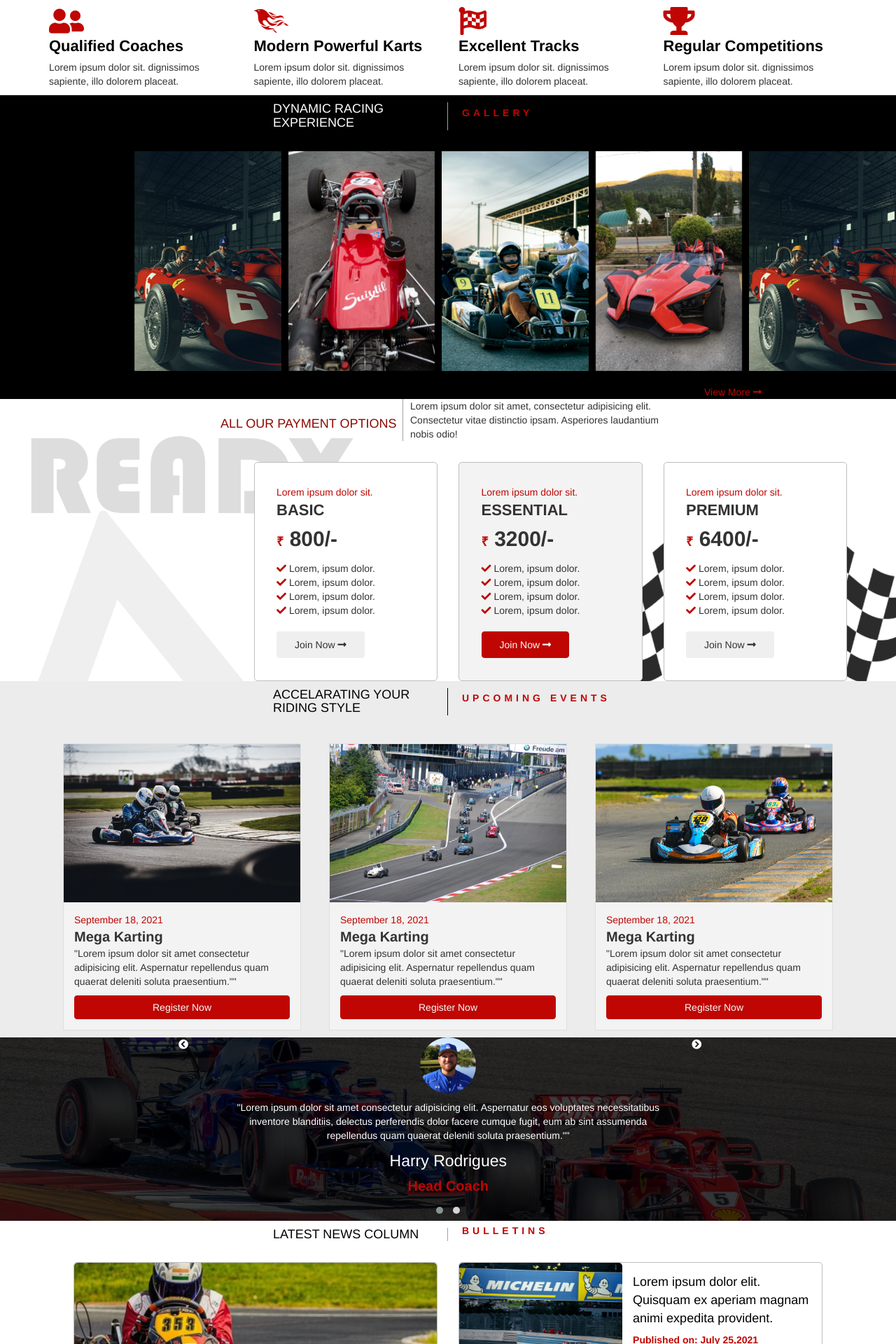
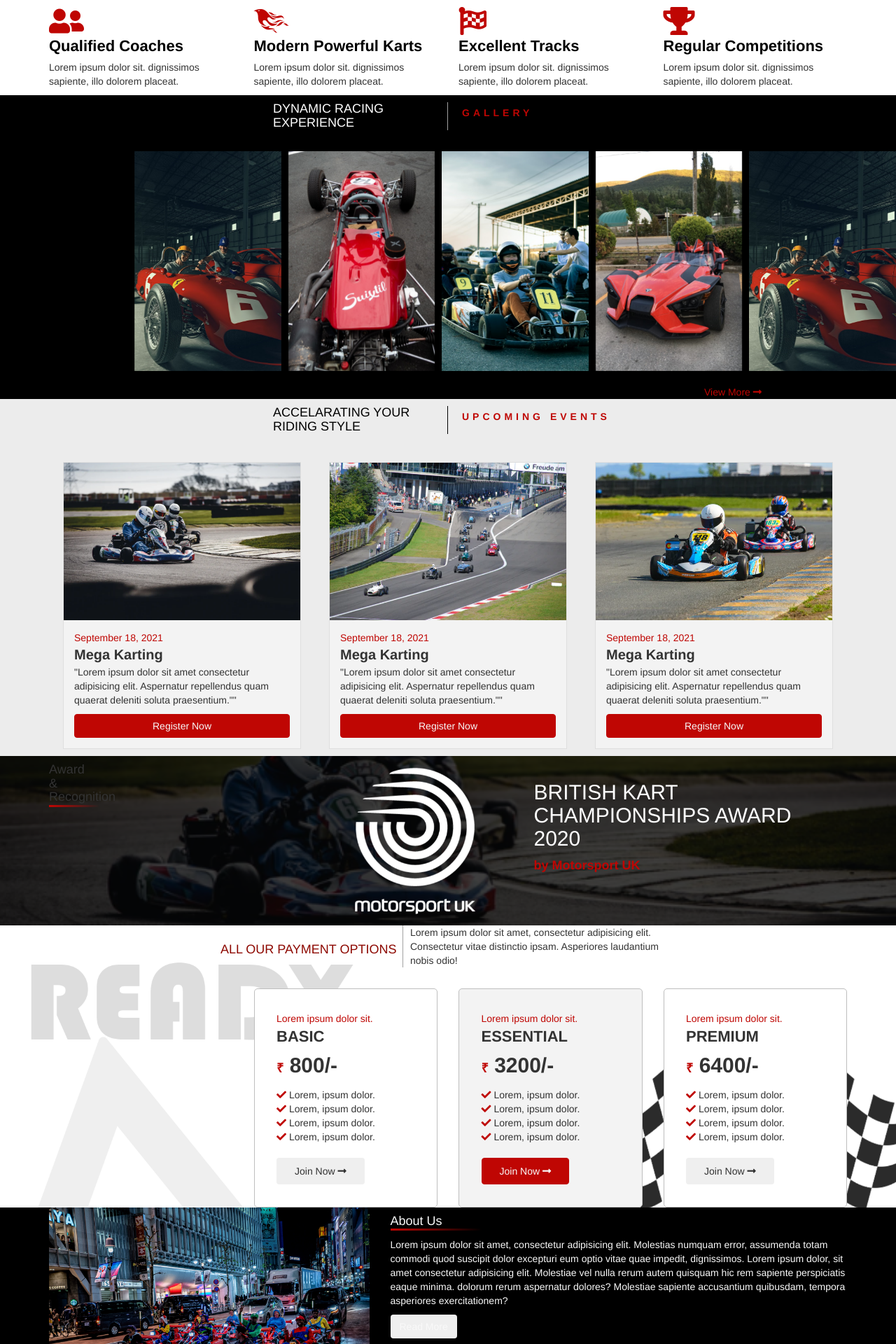
Before and after one commit to shamreen37/GO-KART_Hackathon, a PHP site: page / in a window 1280 px wide. Shown: the part 880-2800 px from the top of the page at 70% size. Run offline with PHP 8.4, Linux system fonts and the light colour scheme; some libraries are stand-ins or nearby versions.

Commit message:
modified files

```diff
--- a/Css/style.css
+++ b/Css/style.css
@@ -17,7 +17,11 @@ body {
     border: 1.5px solid #BF0603 !important;
 }
 
-.btn {}
+.btn-outline-light:hover {
+    background-color: #BF0603 !important;
+    border: #BF0603;
+    color: #f9f9f9 !important;
+}
 
 .headings {
     display: flex;
@@ -172,7 +176,7 @@ header {
 }
 
 .header-container {
-    height: 78vh;
+    height: 81vh;
 }
 
 .header-img {
@@ -190,6 +194,7 @@ header {
     height: 100%;
     display: flex;
     align-items: center;
+    padding-bottom: 20px;
 }
 
 .header-content {}
@@ -446,6 +451,50 @@ header {
 .event-heading {
     font-size: 20px;
     font-weight: 600;
+}
+
+
+/*===========================================================*/
+
+
+/*AWARDS*/
+
+.award-section {
+    background: url("../assets/event1.png") rgba(0, 0, 0, 0.753) no-repeat;
+    background-size: cover;
+    background-blend-mode: multiply;
+    background-position: center;
+}
+
+.award-detail {
+    margin-top: 15px;
+    color: #fff;
+    height: 100%;
+    display: flex;
+    flex-direction: column;
+    justify-content: center;
+}
+
+.award-company {
+    color: #BF0603;
+    font-weight: 800;
+    font-size: 18px;
+}
+
+
+/*===========================================================*/
+
+
+/*ABOUT US*/
+
+.about-section {
+    background-color: #000;
+    color: #f9f9f9;
+}
+
+.about-img-div img {
+    width: 100%;
+    border-radius: 5px;
 }
 
 
@@ -708,6 +757,149 @@ header {
 /*==============================================================*/
 
 
+/*FOOTER  ANIMATION*/
+
+@keyframes wheel {
+    0% {
+        transform: rotate(0deg)
+    }
+    35% {
+        transform: rotate(-90deg)
+    }
+    36%,
+    56% {
+        transform: rotate(-180deg)
+    }
+    100% {
+        transform: rotate(-359deg)
+    }
+}
+
+@keyframes moving {
+    0% {
+        right: -80em;
+        animation-timing-function: ease-out;
+    }
+    35% {
+        right: 0;
+    }
+    36%,
+    56% {
+        right: 0;
+        animation-timing-function: ease-in;
+    }
+    100% {
+        right: 120%;
+    }
+}
+
+@keyframes stableWheel {
+    from {
+        transform: translateY(-.0em);
+    }
+    to {
+        transform: translateY(-.0em);
+    }
+}
+
+.car {
+    display: flex;
+    flex-direction: row;
+    flex-wrap: wrap;
+    margin: 0 auto;
+    position: relative;
+    width: 600px;
+    height: 150px;
+    overflow: hidden;
+    animation: moving 10s linear -2s infinite;
+}
+
+
+/* .carbody{
+     animation: carmove 3.1s infinite linear;
+     background-size: cover;
+     height: 271px;
+     position: relative;
+     width: 600px;
+     z-index: 125;
+   }
+    */
+
+.weel {
+    animation: wheel 0.7s infinite linear;
+    background: url('https://i.stack.imgur.com/0Osjx.png') 0 0;
+    height: 85px;
+    position: absolute;
+    top: 27%;
+    width: 85px;
+    z-index: 200;
+}
+
+.weel1 {
+    left: 85px;
+}
+
+.weel2 {
+    left: 454px;
+}
+
+
+/*animations*/
+
+@keyframes carmove {
+    0% {
+        transform: translateY(0px);
+    }
+    25% {
+        transform: translateY(1px)
+    }
+    29% {
+        transform: translateY(2px)
+    }
+    33% {
+        transform: translateY(3px)
+    }
+    47% {
+        transform: translateY(0px)
+    }
+    58% {
+        transform: translateY(1px)
+    }
+    62% {
+        transform: translateY(2px)
+    }
+    66% {
+        transform: translateY(3px)
+    }
+    75% {
+        transform: translateY(1px)
+    }
+    100% {
+        transform: translateY(0px)
+    }
+}
+
+body {
+    -webkit-animation: color-fade 10s infinite;
+    -moz-animation: color-fade 10s infinite;
+    animation: color-fade 10s infinite;
+}
+
+
+/* @-webkit-keyframes color-fade {
+     0% { background: #9a5342; }
+     25% { background: #fffc0c; }
+     50% { background: #e46d00; }
+     75% { background: #ff3506; }
+     100% { background: #9a5342; }
+   }
+    */
+
+.stopedWeel {
+    animation: stableWheel .2s linear infinite alternate;
+}
+
+
 /*============================================================================*/
 
 
--- a/Css/style2.css
+++ b/Css/style2.css
@@ -197,6 +197,8 @@ hr {
     color: #8D0801;
 }
 
+
+/*
 button {
     color: #BF0603 !important;
     border-color: #BF0603 !important;
@@ -206,6 +208,7 @@ button:hover {
     color: white !important;
     background-color: #BF0603!important;
 }
+*/
 
 .achieve-left-content .card {
     height: 150px;
@@ -793,6 +796,8 @@ div {
     margin-right: auto;
 }
 
+
+/*
 html,
 body,
 div,
@@ -823,6 +828,7 @@ video {
     border: 0;
     outline: 0;
 }
+*/
 
 #team .block-name {
     line-height: 1.09091;
--- a/about.html
+++ b/about.html
@@ -5,6 +5,8 @@
     <meta charset="UTF-8">
     <meta http-equiv="X-UA-Compatible" content="IE=edge">
     <meta name="viewport" content="width=device-width, initial-scale=1.0">
+
+    <link rel="shortcut icon" href="assets/favicon.png" type="assets/x-icon" />
     <link rel="stylesheet" href="Css/bootstrap.css">
     <link rel="stylesheet" href="Css/style2.css">
     <link rel="stylesheet" href="Css/style.css">
--- a/campus.html
+++ b/campus.html
@@ -6,7 +6,7 @@
     <meta charset="utf-8">
     <meta name="viewport" content="width=device-width, initial-scale=1">
 
-    <!-- Bootstrap CSS -->
+    <link rel="shortcut icon" href="assets/favicon.png" type="assets/x-icon" />
 
 
     <!-- css -->
--- a/gallery.html
+++ b/gallery.html
@@ -6,6 +6,8 @@
     <meta charset="utf-8">
     <meta name="viewport" content="width=device-width, initial-scale=1">
 
+
+    <link rel="shortcut icon" href="assets/favicon.png" type="assets/x-icon" />
     <!-- Bootstrap CSS -->
     <link rel="stylesheet" href="Css/bootstrap.css">
     <link rel="stylesheet" href="Css/style2.css">
--- a/index.html
+++ b/index.html
@@ -6,6 +6,9 @@
     <meta http-equiv="X-UA-Compatible" content="IE=edge">
     <meta name="viewport" content="width=device-width, initial-scale=1.0">
     <title>Go-Kart Website</title>
+
+    <link rel="shortcut icon" href="assets/favicon.png" type="assets/x-icon" />
+
     <!--CSS-->
     <link rel="stylesheet" href="Css/style.css">
     <link rel="stylesheet" href="Css/bootstrap.css">
@@ -13,6 +16,7 @@
     <link rel="stylesheet" href="Css/owl-carousel.css">
     <link rel="stylesheet" href="Css/owlCrousel-default.css">
     <link rel="stylesheet" href="Css/slider.css">
+    <link rel="stylesheet" href="Css/style2.css">
 
 
 </head>
@@ -167,6 +171,121 @@
 
     </section>
 
+    <!--============================================================================================-->
+    <!-- Events -->
+    <section class="event-section">
+        <div class="container event-container py-5">
+            <div class="headings">
+                <h4>ACCELARATING YOUR RIDING STYLE</h4>
+                <p>UPCOMING EVENTS</p>
+            </div>
+
+            <div class="owl-carousel event-carousel owl-theme">
+                <div class="item event-div">
+                    <img src="assets/event1.png" alt="">
+                    <div class="event-content">
+                        <div class="event-date">September 18, 2021</div>
+                        <div class="event-heading">Mega Karting</div>
+                        <p>"Lorem ipsum dolor sit amet consectetur adipisicing elit. Aspernatur repellendus quam quaerat deleniti soluta praesentium.""
+                        </p>
+                        <button class="btn btn-outline-dark red2">Register Now  </button>
+                    </div>
+
+
+
+                </div>
+
+                <div class="item event-div">
+                    <img src="assets/event2.png" alt="">
+                    <div class="event-content">
+                        <div class="event-date">September 18, 2021</div>
+                        <div class="event-heading">Mega Karting</div>
+                        <p>"Lorem ipsum dolor sit amet consectetur adipisicing elit. Aspernatur repellendus quam quaerat deleniti soluta praesentium.""
+                        </p>
+                        <button class="btn btn-outline-dark red2">Register Now  </button>
+                    </div>
+                </div>
+                <div class="item event-div">
+                    <img src="assets/event3.png" alt="">
+                    <div class="event-content">
+                        <div class="event-date">September 18, 2021</div>
+                        <div class="event-heading">Mega Karting</div>
+                        <p>"Lorem ipsum dolor sit amet consectetur adipisicing elit. Aspernatur repellendus quam quaerat deleniti soluta praesentium.""
+                        </p>
+                        <button class="btn btn-outline-dark red2" type="submit">Register Now</button>
+                    </div>
+                </div>
+
+                <!--Modal-->
+
+
+
+            </div>
+
+
+
+
+        </div>
+    </section>
+
+    <!--============================================================================================-->
+    <!-- AWARDS -->
+    <section class="award-section">
+        <div class="container award-container py-4">
+            <div class="row">
+                <div class="col-sm-4">
+                    <h4 class="fw-bold fs-3 py-3 mb-3 text-light gradient-underline">Award <br> & <br> Recognition</h4>
+                </div>
+                <div class="col-sm-3">
+                    <div class="award-logo-img">
+                        <div class="owl-carousel award-img-carousel owl-theme">
+                            <div class="item">
+                                <img src="assets/award1.png" alt="">
+                            </div>
+                            <div class="item">
+                                <img src="assets/award2.png" alt="">
+                            </div>
+                            <div class="item">
+                                <img src="assets/award3.png" alt="">
+                            </div>
+
+
+
+                        </div>
+
+                    </div>
+                </div>
+                <div class="col-sm-5">
+                    <div class="award-details">
+                        <div class="owl-carousel award-content-carousel owl-theme">
+                            <div class="item">
+                                <div class="award-detail">
+                                    <h2 class="award-heading">BRITISH KART CHAMPIONSHIPS AWARD 2020</h2>
+                                    <p class="award-company">by Motorsport UK</p>
+                                </div>
+                            </div>
+                            <div class="item">
+                                <div class="award-detail">
+                                    <h2 class="award-heading">NATIONAL KARTING CHAMPIONSHIP AWARD 2017</h2>
+                                    <p class="award-company">by FIA</p>
+                                </div>
+                            </div>
+                            <div class="item">
+                                <div class="award-detail">
+                                    <h2 class="award-heading">RED BULL KART FIGHT AWARD 2017</h2>
+                                    <p class="award-company">by Red Bull</p>
+                                </div>
+                            </div>
+
+
+
+                        </div>
+                    </div>
+                </div>
+            </div>
+        </div>
+    </section>
+
 
     <!--============================================================================================-->
     <!-- Memberships -->
@@ -242,63 +361,29 @@
         </div>
     </section>
 
-    <!--============================================================================================-->
-    <!-- Events -->
-    <section class="event-section">
-        <div class="container event-container py-5">
-            <div class="headings">
-                <h4>ACCELARATING YOUR RIDING STYLE</h4>
-                <p>UPCOMING EVENTS</p>
-            </div>
-
-            <div class="owl-carousel event-carousel owl-theme">
-                <div class="item event-div">
-                    <img src="assets/event1.png" alt="">
-                    <div class="event-content">
-                        <div class="event-date">September 18, 2021</div>
-                        <div class="event-heading">Mega Karting</div>
-                        <p>"Lorem ipsum dolor sit amet consectetur adipisicing elit. Aspernatur repellendus quam quaerat deleniti soluta praesentium.""
-                        </p>
-                        <button class="btn btn-outline-dark red2">Register Now  </button>
-                    </div>
 
 
-
-                </div>
-
-                <div class="item event-div">
-                    <img src="assets/event2.png" alt="">
-                    <div class="event-content">
-                        <div class="event-date">September 18, 2021</div>
-                        <div class="event-heading">Mega Karting</div>
-                        <p>"Lorem ipsum dolor sit amet consectetur adipisicing elit. Aspernatur repellendus quam quaerat deleniti soluta praesentium.""
-                        </p>
-                        <button class="btn btn-outline-dark red2">Register Now  </button>
+    <!--==========================================================================-->
+    <!--ABOUT US-->
+    <section class="about-section">
+        <div class="container about-container py-5">
+            <div class="row">
+                <div class="col-md-5">
+                    <div class="about-img-div">
+                        <img src="assets/about.png" alt="" class="img-fluid">
                     </div>
                 </div>
-                <div class="item event-div">
-                    <img src="assets/event3.png" alt="">
-                    <div class="event-content">
-                        <div class="event-date">September 18, 2021</div>
-                        <div class="event-heading">Mega Karting</div>
-                        <p>"Lorem ipsum dolor sit amet consectetur adipisicing elit. Aspernatur repellendus quam quaerat deleniti soluta praesentium.""
-                        </p>
-                        <button class="btn btn-outline-dark red2" type="submit">Register Now</button>
+                <div class="col-md-7">
+                    <div class="about-content-div">
+                        <h4 class="fw-bold fs-3 py-3 mb-3 text-light gradient-underline">About Us</h4>
+                        <p>Lorem ipsum dolor sit amet, consectetur adipisicing elit. Molestias numquam error, assumenda totam commodi quod suscipit dolor excepturi eum optio vitae quae impedit, dignissimos. Lorem ipsum dolor, sit amet consectetur adipisicing
+                            elit. Molestiae vel nulla rerum autem quisquam hic rem sapiente perspiciatis eaque minima. dolorum rerum aspernatur dolores? Molestiae sapiente accusantium quibusdam, tempora asperiores exercitationem?</p>
+                        <button class="btn btn-outline-light about-btn">Read More</button>
                     </div>
                 </div>
-
-                <!--Modal-->
-
-
-
             </div>
-
-
-
-
         </div>
     </section>
-
 
     <!--============================================================================================-->
     <!-- Testimonials -->
@@ -366,7 +451,7 @@
 
 
             <div class="row">
-                <div class="col-md-6">
+                <div class="col-md-6 mb-2 mb-md-0">
                     <div class="news-div">
                         <div class="news-img-div">
 
@@ -388,7 +473,7 @@
 
                 <div class="col-md-6">
                     <div class="news-second-col">
-                        <div class="side-news">
+                        <div class="side-news mb-2 mb-md-0">
                             <div class="side-img-div"></div>
                             <div class="news-card">
                                 <p class="news-headline">
@@ -487,14 +572,12 @@
             </div>
 
 
+            <div class="car">
+                <div class="carbody"></div>
+                <div class="weel weel1"></div>
+                <div class="weel weel2"></div>
+            </div>
 
-
-            <div class="footer_bg">
-                <marquee direction="right">
-
-                    <img src="assets/pre2.gif">
-                </marquee>
-            </div>
 
 
 
@@ -519,21 +602,20 @@
     <link rel="stylesheet" href="https://cdnjs.cloudflare.com/ajax/libs/font-awesome/5.15.3/css/all.min.css" integrity="sha512-iBBXm8fW90+nuLcSKlbmrPcLa0OT92xO1BIsZ+ywDWZCvqsWgccV3gFoRBv0z+8dLJgyAHIhR35VZc2oM/gI1w==" crossorigin="anonymous" referrerpolicy="no-referrer"
     />
 
-
     <script>
         setTimeout(function() {
             $('.loader-bg').fadeToggle();
         }, 10500);
     </script>
 
+    <script src="https://unpkg.com/aos@next/dist/aos.js"></script>
+    <script>
+        AOS.init({
+            offset: 250,
+            duration: 1000,
+        });
+    </script>
 
-
-    <!----
-     <script src="https://cdnjs.cloudflare.com/ajax/libs/jquery/3.6.0/jquery.min.js" integrity="sha512-894YE6QWD5I59HgZOGReFYm4dnWc1Qt5NtvYSaNcOP+u1T9qYdvdihz0PPSiiqn/+/3e7Jo4EaG7TubfWGUrMQ==" crossorigin="anonymous" referrerpolicy="no-referrer"></script>
-    <script src="https://cdnjs.cloudflare.com/ajax/libs/OwlCarousel2/2.3.4/owl.carousel.min.js" integrity="sha512-bPs7Ae6pVvhOSiIcyUClR7/q2OAsRiovw4vAkX+zJbw3ShAeeqezq50RIIcIURq7Oa20rW2n2q+fyXBNcU9lrw==" crossorigin="anonymous" referrerpolicy="no-referrer"></script>-->
-
-    <script>
-    </script>
 
 </body>
 
--- a/news.html
+++ b/news.html
@@ -6,6 +6,9 @@
     <meta charset="utf-8">
     <meta name="viewport" content="width=device-width, initial-scale=1">
     <link rel="stylesheet" href="style.css">
+
+    <link rel="shortcut icon" href="assets/favicon.png" type="assets/x-icon" />
+
     <!-- Bootstrap CSS -->
     <link rel="stylesheet" href="Css/bootstrap.css">
     <link rel="stylesheet" href="Css/style2.css">
```
Also changed, not shown: contact.html (+6 -3 lines), js/slider.js (+52 -0 lines), assets/about.png (added), assets/award1.png (added), assets/award2.png (added), assets/award3.png (added), assets/favicon.png (added).
